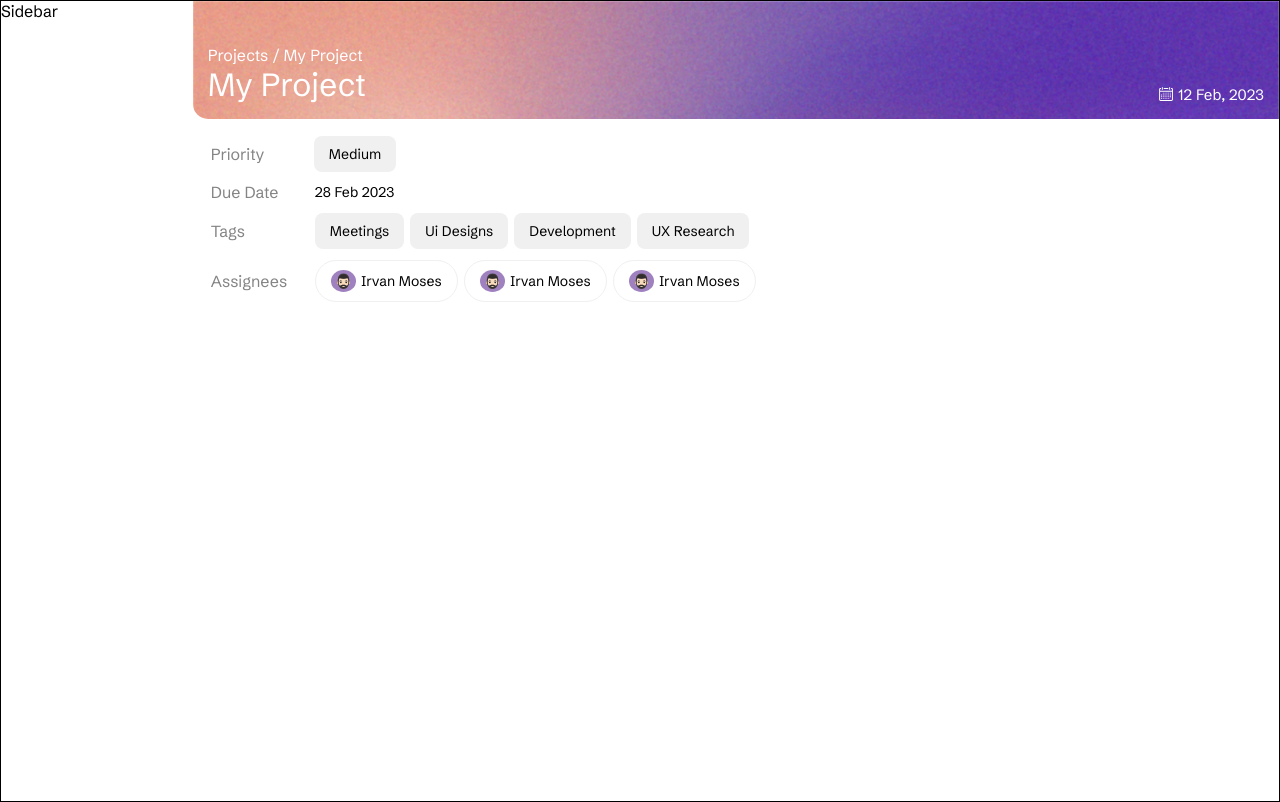
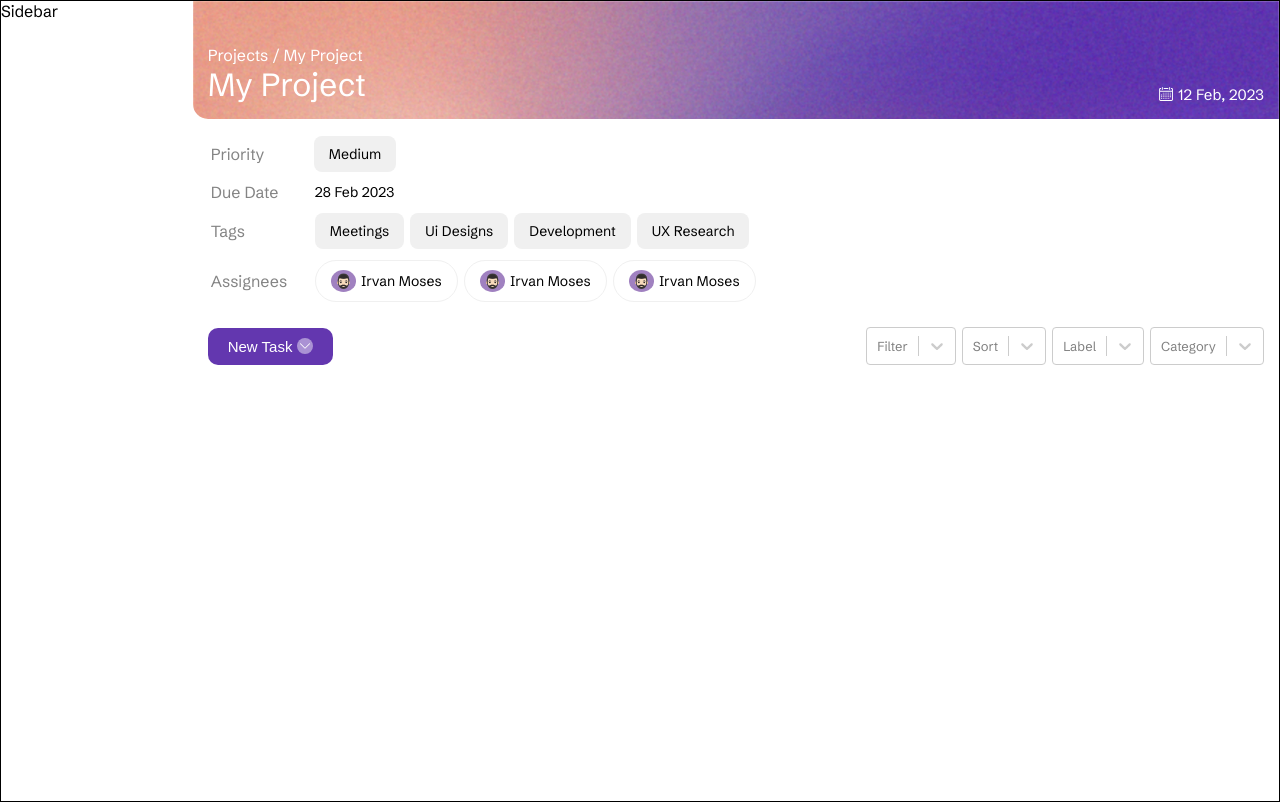
Before and after one commit to jasmeetsingh-1/docketMaster, a React (Create React App) app: page / in a window 1280 px wide. Built offline with nearby package versions, Linux system fonts and the light colour scheme.

Commit message:
added filters section on my projects section

```diff
--- a/package.json
+++ b/package.json
@@ -9,6 +9,7 @@
     "react": "^18.3.1",
     "react-dom": "^18.3.1",
     "react-scripts": "5.0.1",
+    "react-select": "^5.8.0",
     "web-vitals": "^2.1.4"
   },
   "scripts": {
--- a/src/App.css
+++ b/src/App.css
@@ -1,8 +1,13 @@
-body{
+body {
   font-family: "Schibsted Grotesk", sans-serif;
 }
 
-.App{
+button{
+  cursor: pointer;
+  border: none;
+}
+
+.App {
   display: flex;
 }
 
@@ -11,17 +16,38 @@ body{
   padding: 1rem 0;
 }
 
-
 .home-page-middle-section {
   min-width: 60%;
   background-color: white;
   height: 100vh;
   padding: 1rem 1.4rem;
-  border-left: 1px solid #E6E4F0;
-  border-right: 1px solid #E6E4F0;
+  border-left: 1px solid #e6e4f0;
+  border-right: 1px solid #e6e4f0;
 }
 
 .home-page-right-section {
   min-width: 20%;
   padding: 1rem 0;
 }
+
+.adding-new-task-button {
+    border-radius: 10px;
+    color: white;
+    font-size: 15px;
+    /* background-color: #4150d8; */
+    background-color: #5f32adf8;
+    padding: 10px 20px;
+    max-height: 40px;
+    display: flex;
+    align-items: center;
+    gap: 5px;
+}
+
+.adding-new-task-button > span {
+  background-color: #ffffff75;
+  padding: 3px;
+  border-radius: 100%;
+  display: flex;
+  align-items: center;
+  justify-content: center;
+}
--- a/src/components/pages/cssFiles/project.css
+++ b/src/components/pages/cssFiles/project.css
@@ -5,15 +5,15 @@
   display: flex;
 }
 
-.sidebar-holder{
+.sidebar-holder {
   width: 15%;
 }
 
-.main-projects-page{
-    flex:1;
+.main-projects-page {
+  flex: 1;
 }
 
-.banner-projects-page{
+.banner-projects-page {
   background-repeat: no-repeat;
   background-size: cover;
   padding: 44px 15px 15px;
@@ -24,7 +24,7 @@
   border-bottom-left-radius: 15px;
 }
 
-.banner-content-left > h1{
+.banner-content-left > h1 {
   margin: 0;
   font-weight: 400;
 }
@@ -40,42 +40,42 @@
   padding: 15px;
 }
 
-.project-metaData-section table{
+.project-metaData-section table {
   table-layout: fixed;
   width: 18%;
 }
 
-.project-metaData-section > table > div{
+.project-metaData-section > table > div {
   margin: 5px 0;
 }
 
-.project-metaData-section > table > tr td:nth-child(1){
+.project-metaData-section > table > tr td:nth-child(1) {
   color: rgb(132, 132, 132);
 }
 
-.project-metaData-section > table > tr td:nth-child(2){
+.project-metaData-section > table > tr td:nth-child(2) {
   font-size: 14px;
 }
 
 /* table designs as per the row  */
 .priority td:nth-child(2),
-.tags-list > span{
-    background-color: #F0F0F0;
+.tags-list > span {
+  background-color: #f0f0f0;
   width: fit-content;
   text-align: center;
   padding: 9px 15px;
   border-radius: 8px;
 }
 
-.tags-list , .assignees td:nth-child(2){
+.tags-list,
+.assignees td:nth-child(2) {
   display: flex;
   gap: 6px;
   width: max-content;
 }
 
-
-.assignees td:nth-child(2) div{
-    border: 1px solid #F0F0F0;
+.assignees td:nth-child(2) div {
+  border: 1px solid #f0f0f0;
   border-radius: 25px;
   padding: 9px 15px;
   display: flex;
@@ -83,9 +83,26 @@
   align-items: center;
 }
 
-.assignees td:nth-child(2) div span{
+.assignees td:nth-child(2) div span {
   background-color: #6633999e;
   border-radius: 100%;
   padding: 2px 4px;
+}
 
+/* filters section css */
+
+.filters-newTask-section {
+  display: flex;
+  justify-content: space-between;
+  align-items: center;
+  padding: 0 15px;
 }
+.filters {
+  display: flex;
+  gap: 6px;
+}
+
+.filters > div {
+  max-width: 8rem;
+  font-size: small;
+}
--- a/src/components/pages/project.jsx
+++ b/src/components/pages/project.jsx
@@ -1,10 +1,19 @@
-import React from "react";
+import React,{useState} from "react";
+import Select from 'react-select';
 import "./cssFiles/project.css";
 import backgroundImage from "../../assets/projectsPageBanner.jpg";
+import arrowDown from "../../assets/logos/downArrow.svg";
 
 function ProjectPage() {
 
   const tags = ["Meetings", "Ui Designs", "Development", "UX Research"];
+
+
+  const options = [
+    { value: 'chocolate', label: 'Chocolate' },
+    { value: 'strawberry', label: 'Strawberry' },
+    { value: 'vanilla', label: 'Vanilla' },
+  ];
 
 
   return (
@@ -81,6 +90,20 @@ function ProjectPage() {
 
         </div>
 
+        {/* filters */}
+
+        <div className="filters-newTask-section">
+          <button className="adding-new-task-button">
+            New Task <span><img src={arrowDown} alt="Create task" /></span>
+          </button>
+          <div className="filters">
+            <Select placeholder="Filter" options={options}/>
+            <Select placeholder="Sort" options={options}/>
+            <Select placeholder="Label" options={options}/>
+            <Select placeholder="Category" options={options}/>
+          </div>
+        </div>
+
       </div>
     </div>
   );
```
Also changed, not shown: src/assets/logos/downArrow.svg (added), 1 other file (tests, documents, lock files or other folders). Lines whose indentation alone changed are shown as unchanged.
